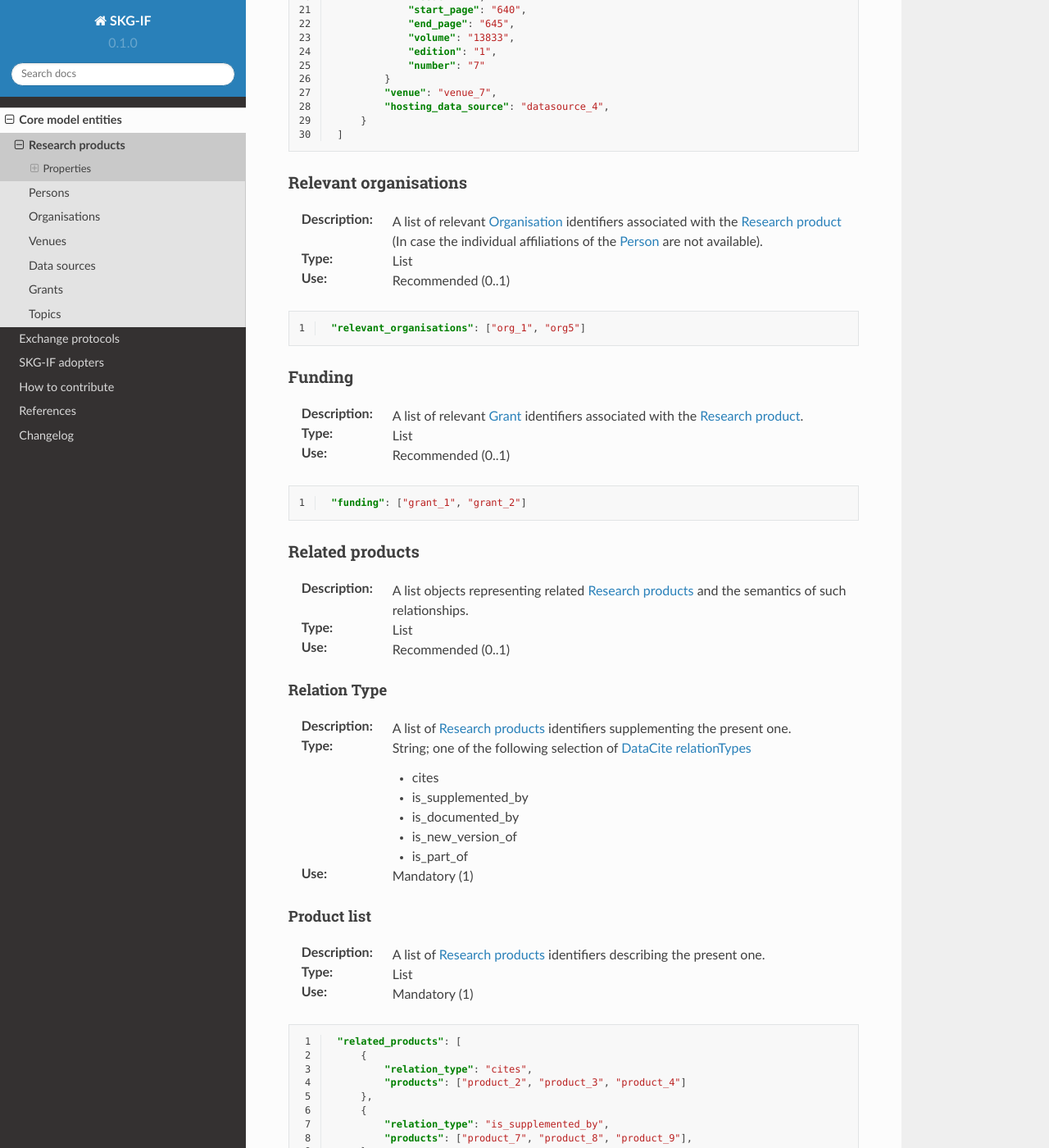
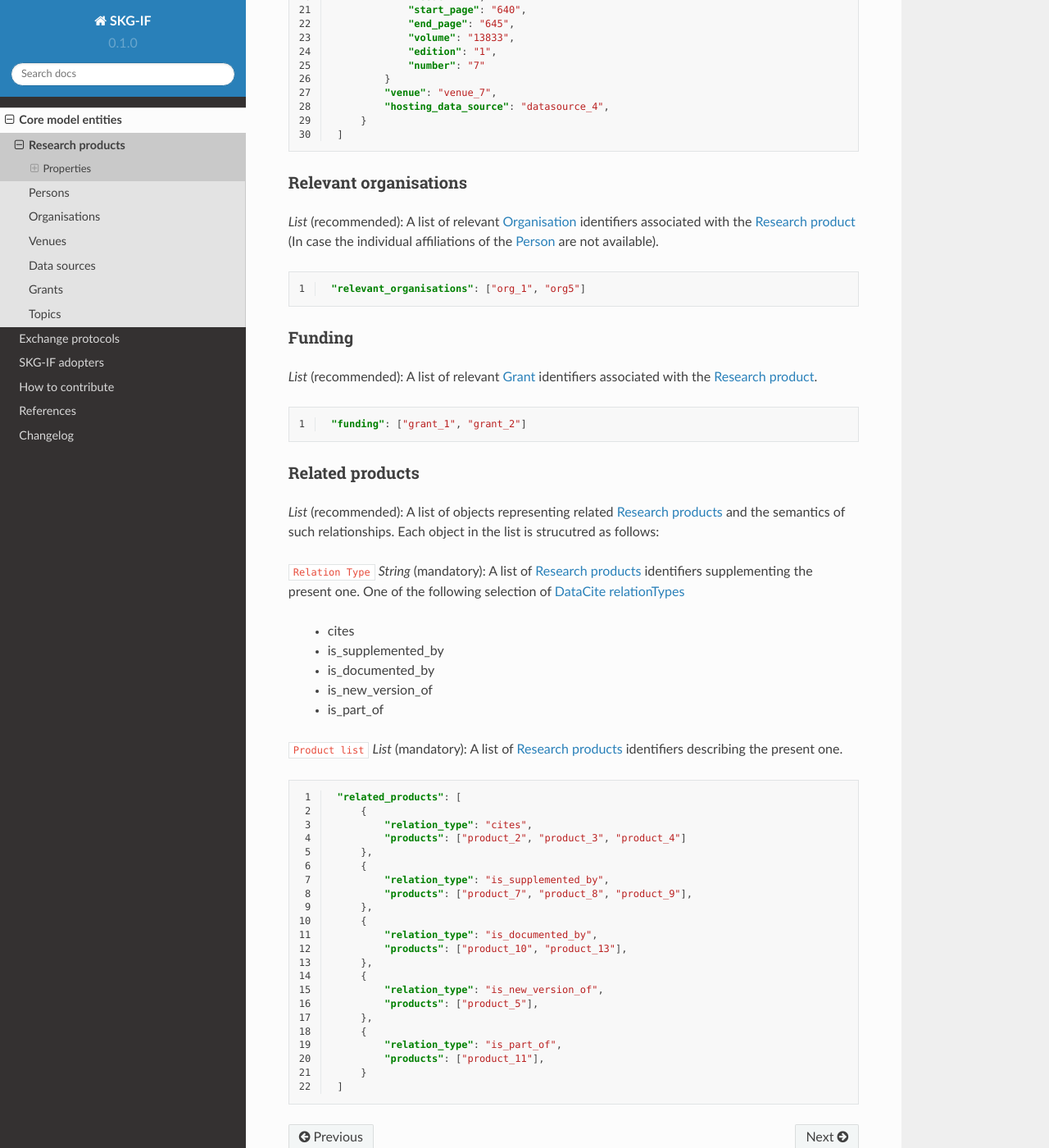
Before and after one commit to andremann/SKG-IF, a Sphinx documentation site: the page built from docs/source/products.rst, in a window 1280 px wide and 1400 px high, scrolled down 5044 px. Shown: the whole window at 82% size. Built offline with Sphinx 7.4.7 and the Read the Docs theme 2.0.0, drawn with Linux system fonts in a browser that asks for light colours; pages that are not in the unit, such as notebooks, are missing from menus.

Commit message:
trying new information layout

```diff
--- a/docs/source/products.rst
+++ b/docs/source/products.rst
@@ -237,9 +237,7 @@ Each manifestation object has the following structure:
 
 Relevant organisations
 --------------------
-:Description: A list of relevant :ref:`Organisation <Organisation>` identifiers associated with the :ref:`Research product <Research product>` (In case the individual affiliations of the :ref:`Person <Person>` are not available).
-:Type: List
-:Use: Recommended (0..1)
+*List* (recommended): A list of relevant :ref:`Organisation <Organisation>` identifiers associated with the :ref:`Research product <Research product>` (In case the individual affiliations of the :ref:`Person <Person>` are not available).
 
 .. code-block:: json
    :linenos:
@@ -249,9 +247,7 @@ Relevant organisations
 
 Funding
 --------------------
-:Description: A list of relevant :ref:`Grant <Grant>` identifiers associated with the :ref:`Research product <Research product>`.
-:Type: List
-:Use: Recommended (0..1)
+*List* (recommended): A list of relevant :ref:`Grant <Grant>` identifiers associated with the :ref:`Research product <Research product>`.
 
 .. code-block:: json
    :linenos:
@@ -261,14 +257,10 @@ Funding
 
 Related products
 --------------------
-:Description: A list objects representing related :ref:`Research product` and the semantics of such relationships.
-:Type: List
-:Use: Recommended (0..1)
+*List* (recommended): A list of objects representing related :ref:`Research product` and the semantics of such relationships.
+Each object in the list is strucutred as follows:
 
-Relation Type
-^^^^^^^^^^^^^^^^
-:Description: A list of :ref:`Research product` identifiers supplementing the present one.
-:Type: String; one of the following selection of `DataCite relationTypes <https://schema.datacite.org/meta/kernel-4.4/doc/DataCite-MetadataKernel_v4.4.pdf>`_
+``Relation Type`` *String* (mandatory): A list of :ref:`Research product` identifiers supplementing the present one. One of the following selection of `DataCite relationTypes <https://schema.datacite.org/meta/kernel-4.4/doc/DataCite-MetadataKernel_v4.4.pdf>`_
 
     * cites
     * is_supplemented_by
@@ -276,13 +268,7 @@ Relation Type
     * is_new_version_of
     * is_part_of
 
-:Use: Mandatory (1)
-
-Product list
-^^^^^^^^^^^^^^^^
-:Description: A list of :ref:`Research product` identifiers describing the present one.
-:Type: List
-:Use: Mandatory (1)
+``Product list`` *List* (mandatory): A list of :ref:`Research product` identifiers describing the present one.
 
 .. code-block:: json
    :linenos:
```
